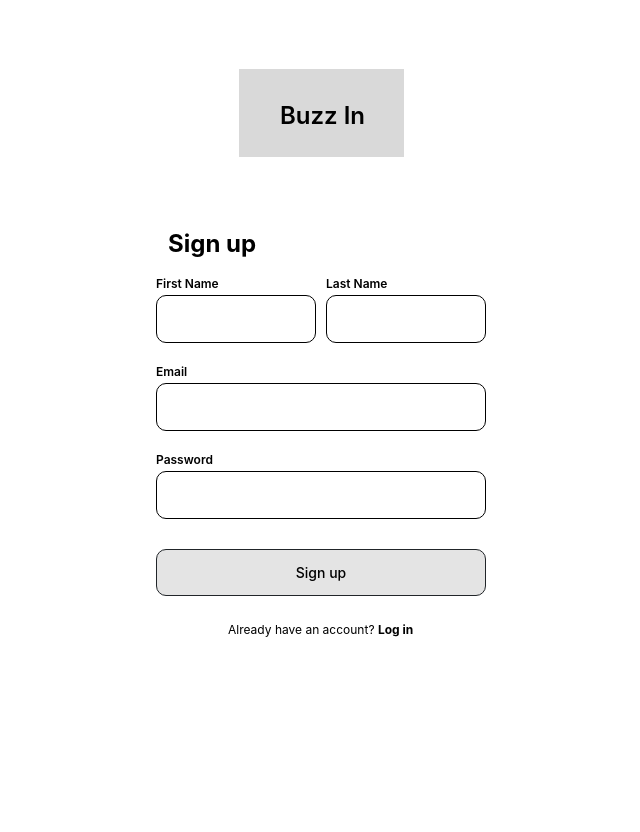
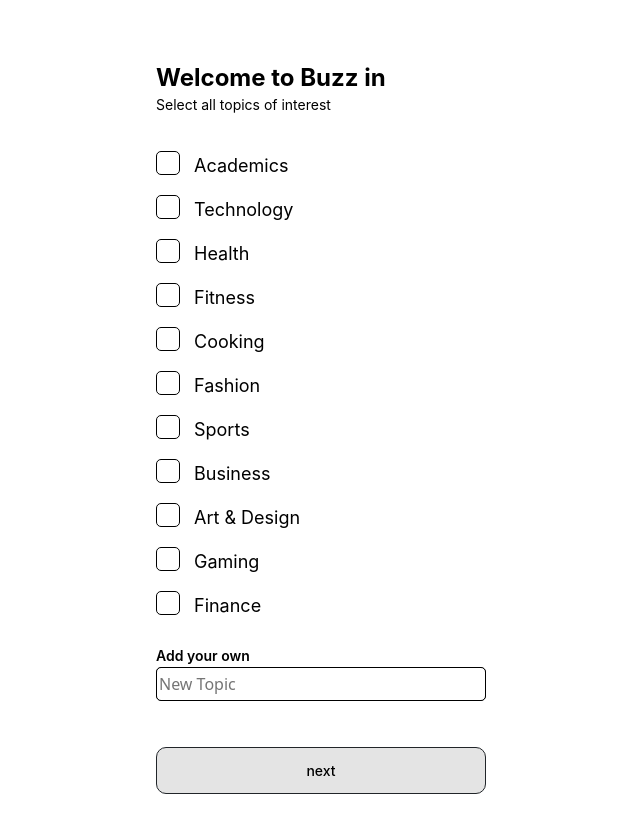
Before and after one commit to mythrikulkarni/HackDavisApp, a React (Create React App) app in the folder frontend/: page / in a window 1280 px wide. Shown: the top 832 px of the page, without its empty margins (319-959 px from the left). Built offline with nearby package versions, Linux system fonts and the light colour scheme.

Commit message:
topics added

```diff
--- a/frontend/src/App.tsx
+++ b/frontend/src/App.tsx
@@ -6,10 +6,11 @@ import SignUp from './pages/SignUp';
 import "bootstrap";
 import 'bootstrap/dist/css/bootstrap.css';
 import './App.css';
+import Topics from './pages/Topics';
 
 function App() {
   return (
-    <SignUp/>
+    <Topics/>
     // <div className="mt-5 px-3 py-4">
     //   <h1 className="h1 display-1">Counter Component</h1>
     //   <h2 className="h1 display-1 mt-5 mb-3">0</h2>
--- /dev/null
+++ b/frontend/src/pages/Topics.tsx
@@ -0,0 +1,449 @@
+import React from 'react';
+
+function Topics() {
+    return (
+            <div
+    className="SignUp container"
+    style={{ width: 390, height: 844, position: "relative", background: "white" }}
+    >
+    <div
+        className="WelcomeToBuzzIn"
+        style={{
+        left: 30,
+        top: 60,
+        position: "absolute",
+        color: "black",
+        fontSize: 24,
+        fontFamily: "Inter",
+        fontWeight: 700,
+        wordWrap: "break-word"
+        }}
+    >
+        Welcome to Buzz in
+    </div>
+    <div
+        className="SelectAllTopicsOfInterest"
+        style={{
+        left: 30,
+        top: 94,
+        position: "absolute",
+        color: "black",
+        fontSize: 14,
+        fontFamily: "Inter",
+        fontWeight: 400,
+        wordWrap: "break-word"
+        }}
+    >
+        Select all topics of interest
+    </div>
+    <div
+        className="Frame100"
+        style={{
+        width: 24,
+        height: 24,
+        left: 30,
+        top: 151,
+        position: "absolute",
+        borderRadius: 5,
+        border: "1px black solid"
+        }}
+    />
+    <div
+        className="Frame101"
+        style={{
+        width: 24,
+        height: 24,
+        left: 30,
+        top: 195,
+        position: "absolute",
+        borderRadius: 5,
+        border: "1px black solid"
+        }}
+    />
+    <div
+        className="Frame102"
+        style={{
+        width: 24,
+        height: 24,
+        left: 30,
+        top: 239,
+        position: "absolute",
+        borderRadius: 5,
+        border: "1px black solid"
+        }}
+    />
+    <div
+        className="Frame103"
+        style={{
+        width: 24,
+        height: 24,
+        left: 30,
+        top: 283,
+        position: "absolute",
+        borderRadius: 5,
+        border: "1px black solid"
+        }}
+    />
+    <div
+        className="Frame104"
+        style={{
+        width: 24,
+        height: 24,
+        left: 30,
+        top: 327,
+        position: "absolute",
+        borderRadius: 5,
+        border: "1px black solid"
+        }}
+    />
+    <div
+        className="Frame105"
+        style={{
+        width: 24,
+        height: 24,
+        left: 30,
+        top: 371,
+        position: "absolute",
+        borderRadius: 5,
+        border: "1px black solid"
+        }}
+    />
+    <div
+        className="Frame106"
+        style={{
+        width: 24,
+        height: 24,
+        left: 30,
+        top: 415,
+        position: "absolute",
+        borderRadius: 5,
+        border: "1px black solid"
+        }}
+    />
+    <div
+        className="Frame107"
+        style={{
+        width: 24,
+        height: 24,
+        left: 30,
+        top: 459,
+        position: "absolute",
+        borderRadius: 5,
+        border: "1px black solid"
+        }}
+    />
+    <div
+        className="Frame108"
+        style={{
+        width: 24,
+        height: 24,
+        left: 30,
+        top: 503,
+        position: "absolute",
+        borderRadius: 5,
+        border: "1px black solid"
+        }}
+    />
+    <div
+        className="Frame109"
+        style={{
+        width: 24,
+        height: 24,
+        left: 30,
+        top: 547,
+        position: "absolute",
+        borderRadius: 5,
+        border: "1px black solid"
+        }}
+    />
+    <div
+        className="Frame110"
+        style={{
+        width: 24,
+        height: 24,
+        left: 30,
+        top: 591,
+        position: "absolute",
+        borderRadius: 5,
+        border: "1px black solid"
+        }}
+    />
+    <div
+        className="Frame112"
+        style={{
+        width: 330,
+        height: 34,
+        left: 30,
+        top: 667,
+        position: "absolute",
+        borderRadius: 5,
+        overflow: "hidden",
+        border: "1px black solid"
+        }}
+    >
+        <div
+        className="Group58"
+        style={{ width: 10, height: 10, left: 7, top: 7, position: "absolute" }}
+        >
+        <div
+            className="Vector3"
+            style={{
+            width: 0,
+            height: 10,
+            left: 5,
+            top: 0,
+            position: "absolute",
+            border: "1px black solid"
+            }}
+        />
+        <div
+            className="Vector4"
+            style={{
+            width: 0,
+            height: 10,
+            left: 10,
+            top: 5,
+            position: "absolute",
+            transform: "rotate(90deg)",
+            transformOrigin: "0 0",
+            border: "1px black solid"
+            }}
+        />
+        </div>
+    </div>
+    <div
+        className="Academics"
+        style={{
+        left: 68,
+        top: 152,
+        position: "absolute",
+        color: "black",
+        fontSize: 18,
+        fontFamily: "Inter",
+        fontWeight: 400,
+        wordWrap: "break-word"
+        }}
+    >
+        Academics
+    </div>
+    <div
+        className="Technology"
+        style={{
+        left: 68,
+        top: 196,
+        position: "absolute",
+        color: "black",
+        fontSize: 18,
+        fontFamily: "Inter",
+        fontWeight: 400,
+        wordWrap: "break-word"
+        }}
+    >
+        Technology
+    </div>
+    <div
+        className="Health"
+        style={{
+        left: 68,
+        top: 240,
+        position: "absolute",
+        color: "black",
+        fontSize: 18,
+        fontFamily: "Inter",
+        fontWeight: 400,
+        wordWrap: "break-word"
+        }}
+    >
+        Health
+    </div>
+    <div
+        className="Fitness"
+        style={{
+        left: 68,
+        top: 284,
+        position: "absolute",
+        color: "black",
+        fontSize: 18,
+        fontFamily: "Inter",
+        fontWeight: 400,
+        wordWrap: "break-word"
+        }}
+    >
+        Fitness
+    </div>
+    <div
+        className="Cooking"
+        style={{
+        left: 68,
+        top: 328,
+        position: "absolute",
+        color: "black",
+        fontSize: 18,
+        fontFamily: "Inter",
+        fontWeight: 400,
+        wordWrap: "break-word"
+        }}
+    >
+        Cooking
+    </div>
+    <div
+        className="Fashion"
+        style={{
+        left: 68,
+        top: 372,
+        position: "absolute",
+        color: "black",
+        fontSize: 18,
+        fontFamily: "Inter",
+        fontWeight: 400,
+        wordWrap: "break-word"
+        }}
+    >
+        Fashion
+    </div>
+    <div
+        className="Sports"
+        style={{
+        left: 68,
+        top: 416,
+        position: "absolute",
+        color: "black",
+        fontSize: 18,
+        fontFamily: "Inter",
+        fontWeight: 400,
+        wordWrap: "break-word"
+        }}
+    >
+        Sports
+    </div>
+    <div
+        className="Business"
+        style={{
+        left: 68,
+        top: 460,
+        position: "absolute",
+        color: "black",
+        fontSize: 18,
+        fontFamily: "Inter",
+        fontWeight: 400,
+        wordWrap: "break-word"
+        }}
+    >
+        Business
+    </div>
+    <div
+        className="ArtDesign"
+        style={{
+        left: 68,
+        top: 504,
+        position: "absolute",
+        color: "black",
+        fontSize: 18,
+        fontFamily: "Inter",
+        fontWeight: 400,
+        wordWrap: "break-word"
+        }}
+    >
+        Art &amp; Design
+    </div>
+    <div
+        className="Gaming"
+        style={{
+        left: 68,
+        top: 548,
+        position: "absolute",
+        color: "black",
+        fontSize: 18,
+        fontFamily: "Inter",
+        fontWeight: 400,
+        wordWrap: "break-word"
+        }}
+    >
+        Gaming
+    </div>
+    <div
+        className="Finance"
+        style={{
+        left: 68,
+        top: 592,
+        position: "absolute",
+        color: "black",
+        fontSize: 18,
+        fontFamily: "Inter",
+        fontWeight: 400,
+        wordWrap: "break-word"
+        }}
+    >
+        Finance
+    </div>
+    <div
+        className="Frame96"
+        style={{
+        width: 330,
+        height: 47,
+        paddingLeft: 87,
+        paddingRight: 87,
+        paddingTop: 16,
+        paddingBottom: 16,
+        left: 30,
+        top: 747,
+        position: "absolute",
+        background: "#E4E4E4",
+        borderRadius: 10,
+        overflow: "hidden",
+        border: "1px solid",
+        flexDirection: "column",
+        justifyContent: "center",
+        alignItems: "center",
+        gap: 10,
+        display: "inline-flex"
+        }}
+    >
+        <div
+        className="Next"
+        style={{
+            color: "black",
+            fontSize: 14,
+            fontFamily: "Inter",
+            fontWeight: 500,
+            wordWrap: "break-word"
+        }}
+        >
+        next
+        </div>
+    </div>
+    <div
+        className="AddYourOwn"
+        style={{
+        left: 30,
+        top: 645,
+        position: "absolute",
+        color: "black",
+        fontSize: 14,
+        fontFamily: "Inter",
+        fontWeight: 600,
+        wordWrap: "break-word"
+        }}
+    >
+        Add your own
+    </div>
+    <input
+            type="text" // Change the type to 'text' for a text input
+            className="Frame112" // Keep the className
+            style={{
+                width: 330,
+                height: 34,
+                left: 30,
+                top: 667,
+                position: "absolute",
+                borderRadius: 5,
+                overflow: "hidden",
+                border: "1px black solid"
+            }}
+            placeholder="New Topic" // Add a placeholder attribute
+            />
+    </div>
+    )
+}
+
+export default Topics
```
